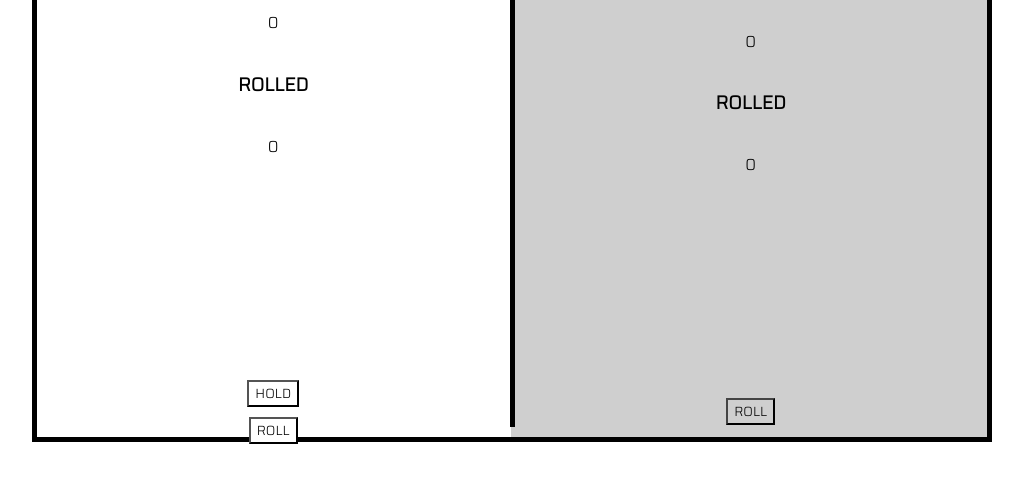
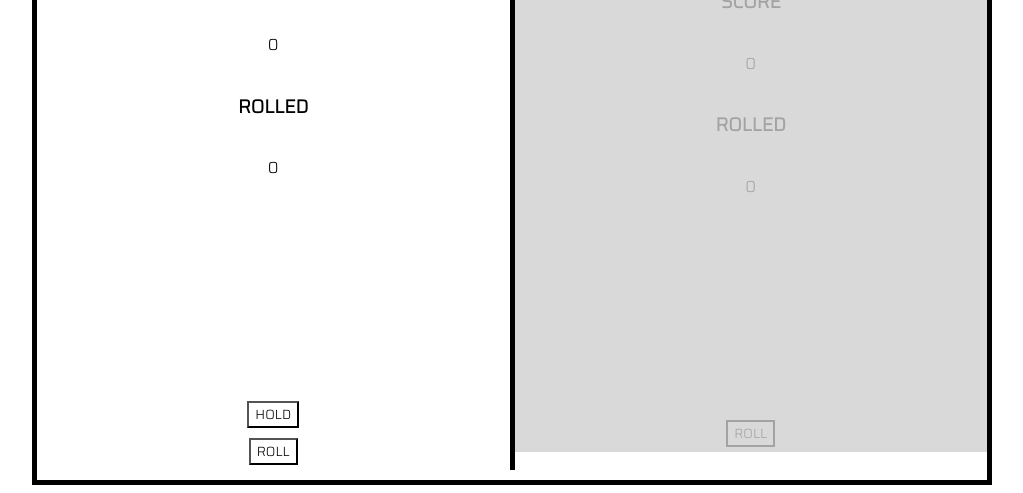
Before and after one commit to nicmc3/WeekThree_CN, a plain HTML site: page diceGameTwo.html in a window 1280 px wide. Both pictures are taken after a click on the button "NEW GAME". Shown: the part 411-904 px from the top of the page, without its empty margins (128-1151 px from the left). Before the commit the page ends 865 px from the top, so only its background shows below. Drawn offline with Linux system fonts and the light colour scheme.

Commit message:
fixed styling, display, functionality issues

```diff
--- a/diceGameTwo.html
+++ b/diceGameTwo.html
@@ -42,7 +42,6 @@
             <div class="containerGameTwo">
                 <!-- Player 1 -->
                 <div class="playerSide" id="playerOneSide">
-                    <span id="playerOneSideOverlay"></span>
                     <h1>Player 1</h1>
                     <h3 id="scoreOneText">Score</h3>
                     <p id="playerOneScoreTotal">0</p>
@@ -55,7 +54,6 @@
                 <span class="vl"></span>
                 <!-- Player 2 -->
                 <div class="playerSide" id="playerTwoSide">
-                    <span id="playerTwoSideOverlay"></span>
                     <h1>Player 2</h1>
                     <h3 id="scoreTwoText">Score</h3>
                     <p id="playerTwoScoreTotal">0</p>
--- a/scriptDiceGameTwo.js
+++ b/scriptDiceGameTwo.js
@@ -1,6 +1,6 @@
 // for greying out player sides when it is not their turn
-const playerOneSide = document.getElementById("playerOneSideOverlay");
-const playerTwoSide = document.getElementById("playerTwoSideOverlay");
+const playerOneSide = document.getElementById("playerOneSide");
+const playerTwoSide = document.getElementById("playerTwoSide");
 
 // player 1 variables
 const scoreOneText = document.getElementById("scoreOneText");
@@ -44,6 +44,14 @@ let playerOneWin = false;
 let playerTwoWin = false;
 let diceResultP1 = 0;
 let diceResultP2 = 0;
+
+// styling player two elements
+playerTwoSide.style.backgroundColor = "#D9D9D9";
+playerTwoSide.style.color = "#A3A3A3";
+rollBtnTwo.style.backgroundColor = "#D9D9D9";
+rollBtnTwo.style.color = "#A3A3A3";
+rollBtnTwo.style.border = "2px solid #A3A3A3";
+
 
 // functions
 const rollDiceP1 = () => {
@@ -129,8 +137,20 @@ playBtn.addEventListener("click", () => {
 
 holdScore.addEventListener("click", () => {
     playerHold = true;
-    playerOneSide.style.backgroundColor = "#00000030";
-    playerTwoSide.style.backgroundColor = "#00000000";
+    playerOneSide.style.backgroundColor = "#D9D9D9";
+    playerOneSide.style.color = "#A3A3A3";
+    holdScore.style.backgroundColor = "#D9D9D9";
+    holdScore.style.color = "#A3A3A3";
+    holdScore.style.border = "2px solid #A3A3A3";
+    rollBtnOne.style.backgroundColor = "#D9D9D9";
+    rollBtnOne.style.color = "#A3A3A3";
+    rollBtnOne.style.border = "2px solid #A3A3A3";
+
+    playerTwoSide.style.backgroundColor = "#FFFFFF";
+    playerTwoSide.style.color = "black";
+    rollBtnTwo.style.backgroundColor = "#FFFFFF";
+    rollBtnTwo.style.color = "black";
+    rollBtnTwo.style.border = "2px solid black";
 })
 
 rollBtnOne.addEventListener("click", () => {
--- a/styleDiceGame.css
+++ b/styleDiceGame.css
@@ -15,7 +15,6 @@ body {
 
 .vl {
     border-left: 5px solid black;
-    height: 74vh;
   }
 
 #containerButtons {
@@ -50,13 +49,18 @@ body {
     width: 75vw;
     height: 75vh;
     border: 5px solid black;
+    height: fit-content;
+
+    overflow: hidden;
 } .containerGameTwo {
     display: flex;
     flex-direction: row;
     margin: 5px;
     padding: 5px;
     width: 75vw;
-    height: fit-content
+    height: fit-content;
+
+    overflow: hidden;
 } .containerGameTwo img {
     width: 200px;
 }
@@ -114,23 +118,8 @@ body {
     align-self: center;
     width: 50vw;
     height: fit-content;
-}
 
-#playerOneSideOverlay {
-    position: absolute;
-    pointer-events: none;
-    display: block;
-    width: 37.5vw;
-    height: 74vh;
-    background-color: #00000000;
-}
-#playerTwoSideOverlay {
-    position: absolute;
-    pointer-events: none;
-    display: block;
-    width: 37.5vw;
-    height: 74vh;
-    background-color: #00000030;
+    overflow: hidden;
 }
 
 #winnerOne,
```
